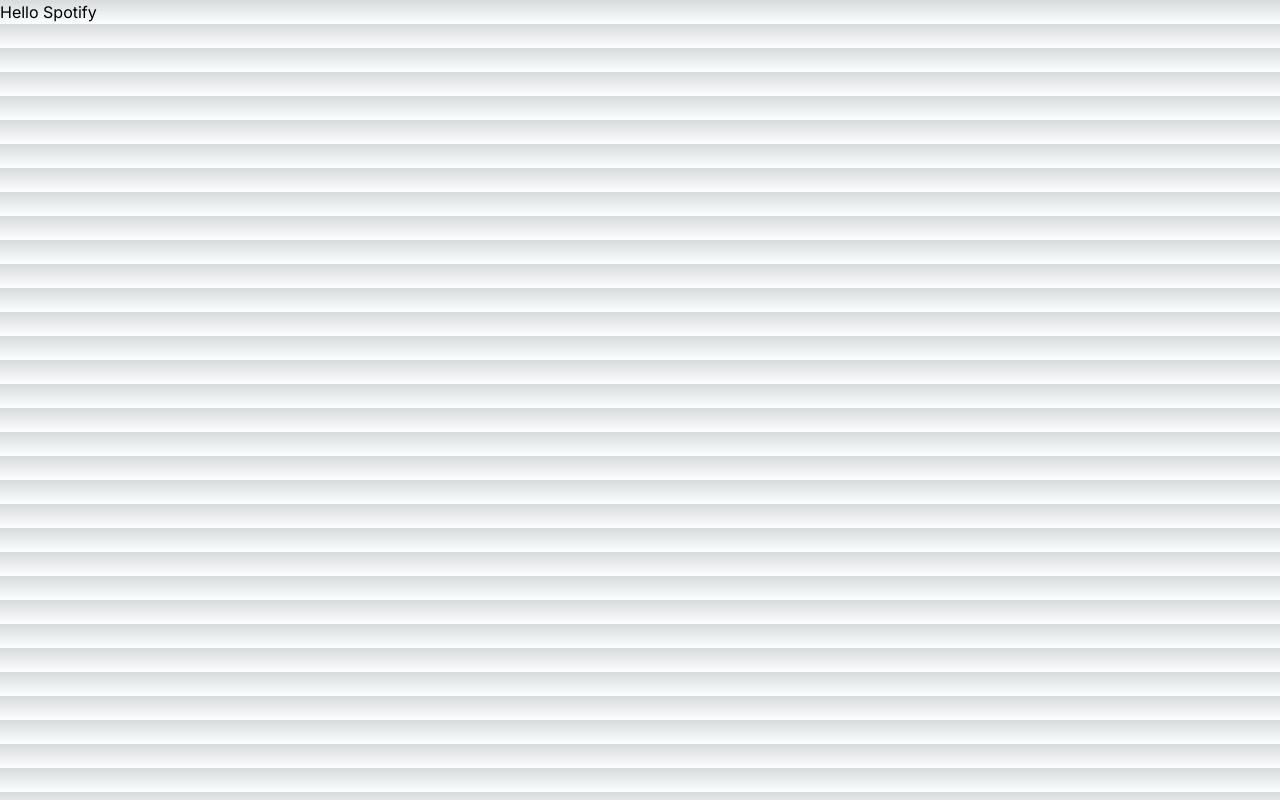
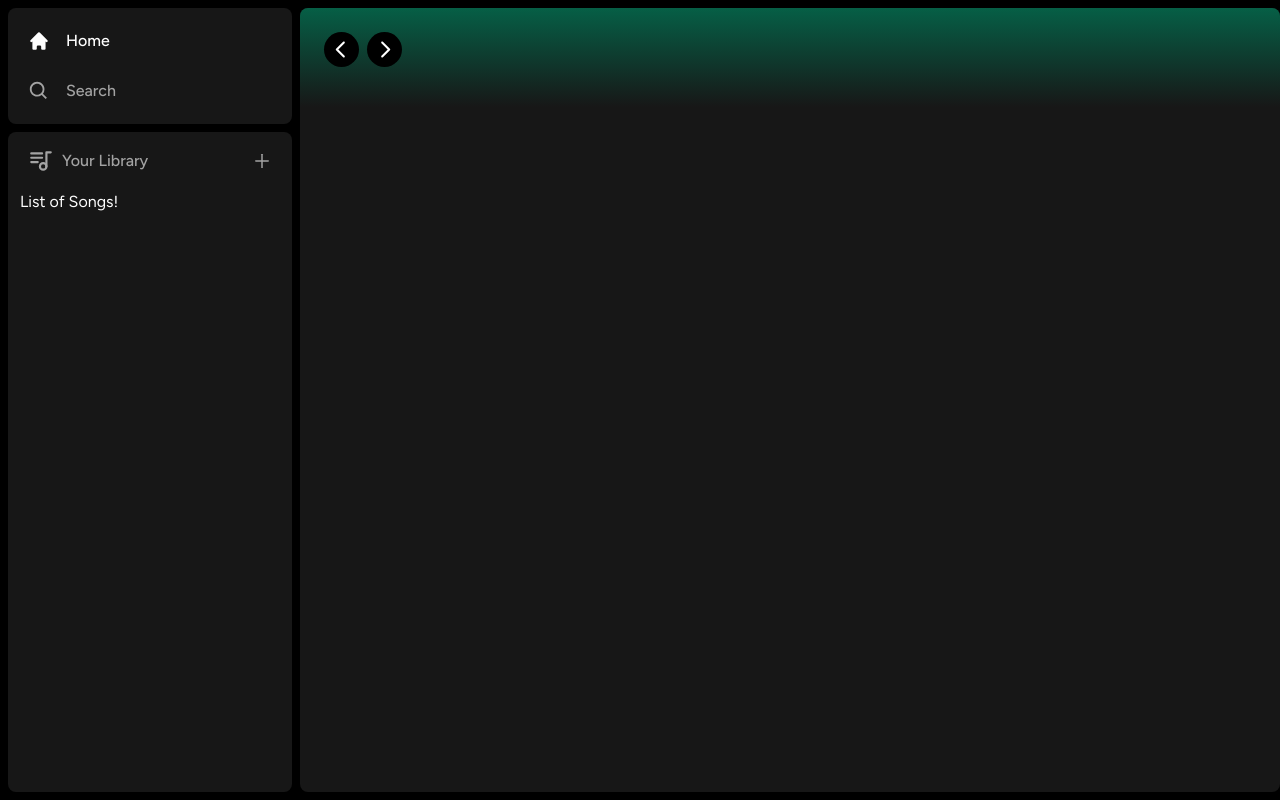
Before and after one commit to BrevenBennett/spotify-clone, a Next.js app: page / in a window 1280 px wide. Built offline with nearby package versions, Linux system fonts and the light colour scheme.

Commit message:
created several components

```diff
--- /dev/null
+++ b/app/(site)/page.tsx
@@ -0,0 +1,11 @@
+import Header from "@/components/Header";
+
+export default function Home() {
+  return (
+    <div className="bg-neutral-900 rounded-lg h-full w-full overflow-hidden overflow-y-auto">
+      <Header>
+        Header
+      </Header>
+    </div>
+  )
+}
--- a/app/globals.css
+++ b/app/globals.css
@@ -2,26 +2,10 @@
 @tailwind components;
 @tailwind utilities;
 
+html,
+body,
 :root {
-  --foreground-rgb: 0, 0, 0;
-  --background-start-rgb: 214, 219, 220;
-  --background-end-rgb: 255, 255, 255;
+  height: 100%;
+  background-color: black;
+  color-scheme: dark;
 }
-
-@media (prefers-color-scheme: dark) {
-  :root {
-    --foreground-rgb: 255, 255, 255;
-    --background-start-rgb: 0, 0, 0;
-    --background-end-rgb: 0, 0, 0;
-  }
-}
-
-body {
-  color: rgb(var(--foreground-rgb));
-  background: linear-gradient(
-      to bottom,
-      transparent,
-      rgb(var(--background-end-rgb))
-    )
-    rgb(var(--background-start-rgb));
-}
--- a/app/layout.tsx
+++ b/app/layout.tsx
@@ -1,12 +1,13 @@
 import type { Metadata } from 'next'
-import { Inter } from 'next/font/google'
+import { Figtree } from 'next/font/google'
 import './globals.css'
+import Sidebar from '@/components/Sidebar'
 
-const inter = Inter({ subsets: ['latin'] })
+const font = Figtree({ subsets: ['latin'] })
 
 export const metadata: Metadata = {
-  title: 'Create Next App',
-  description: 'Generated by create next app',
+  title: 'Spotify Clone',
+  description: 'Listen to music!',
 }
 
 export default function RootLayout({
@@ -16,7 +17,11 @@
 }) {
   return (
     <html lang="en">
-      <body className={inter.className}>{children}</body>
+      <body className={font.className}>
+        <Sidebar>
+          {children}
+        </Sidebar>
+      </body>
     </html>
   )
 }
--- a/app/page.tsx
+++ /dev/null
@@ -1,7 +0,0 @@
-import Image from 'next/image'
-
-export default function Home() {
-  return (
-    <div>Hello Spotify</div>
-  )
-}
--- /dev/null
+++ b/components/Box.tsx
@@ -0,0 +1,26 @@
+import { twMerge } from "tailwind-merge";
+
+interface BoxProps {
+  children: React.ReactNode;
+  className?: string;
+}
+
+const Box: React.FC<BoxProps> = ({ children, className }) => {
+  return (
+    <div
+      className={twMerge(
+        `
+            bg-neutral-900
+            rounded-lg
+            h-fit
+            w-full
+            `,
+        className
+      )}
+    >
+      {children}
+    </div>
+  );
+};
+
+export default Box;
--- /dev/null
+++ b/components/Header.tsx
@@ -0,0 +1,40 @@
+"use client";
+
+import { useRouter } from "next/navigation";
+import { twMerge } from "tailwind-merge";
+import { RxCaretLeft, RxCaretRight } from "react-icons/rx";
+
+interface HeaderProps {
+  children: React.ReactNode;
+  className?: string;
+}
+
+const Header: React.FC<HeaderProps> = ({ children, className }) => {
+  const router = useRouter();
+
+  const handleLogout = () => {
+    // Handle logout in the future
+  };
+
+  return (
+    <div
+      className={twMerge(
+        `h-fit bg-gradient-to-b from-emerald-800 p-6`,
+        className
+      )}
+    >
+      <div className="w-full mb-4 flex items-center justify-between">
+        <div className="hidden md:flex gap-x-2 items-center">
+          <button onClick={() => router.back()} className="rounded-full bg-black flex items-center justify-center hover:opacity-75 transition">
+            <RxCaretLeft className="text-white" size={35} />
+          </button>
+          <button onClick={() => router.forward()} className="rounded-full bg-black flex items-center justify-center hover:opacity-75 transition">
+            <RxCaretRight className="text-white" size={35} />
+          </button>
+        </div>
+      </div>
+    </div>
+  );
+};
+
+export default Header;
--- /dev/null
+++ b/components/Library.tsx
@@ -0,0 +1,31 @@
+"use client";
+
+import { TbPlaylist } from "react-icons/tb";
+import { AiOutlinePlus } from "react-icons/ai";
+
+const Library = () => {
+  const onClick = () => {
+    // Handle upload later
+  };
+
+  return (
+    <div className="flex flex-col">
+      <div className="flex items-center justify-between px-5 pt-4">
+        <div className="inline-flex items-center gap-x-2">
+          <TbPlaylist className="text-neutral-400" size={26} />
+          <p className="text-neutral-400 font-medium text-md">Your Library</p>
+        </div>
+        <AiOutlinePlus
+            onClick={onClick}
+            size={20}
+            className="text-neutral-400 cursor-pointer hover:text-white transition"
+        />
+      </div>
+      <div className="flex flex-col gap-y-2 mt-4 px-3">
+        List of Songs!
+      </div>
+    </div>
+  );
+};
+
+export default Library;
--- /dev/null
+++ b/components/Sidebar.tsx
@@ -0,0 +1,58 @@
+"use client";
+
+import { usePathname } from "next/navigation";
+import { useMemo } from "react";
+import { HiHome } from "react-icons/hi";
+import { BiSearch } from "react-icons/bi";
+
+import Box from "./Box";
+import SidebarItem from "./SidebarItem";
+import Library from "./Library";
+
+interface SidebarProps {
+  children: React.ReactNode;
+}
+
+const Sidebar: React.FC<SidebarProps> = ({ children }) => {
+  const pathname = usePathname();
+
+  const routes = useMemo(
+    () => [
+      {
+        icon: HiHome,
+        label: "Home",
+        active: pathname !== "/search",
+        href: "/",
+      },
+      {
+        icon: BiSearch,
+        label: "Search",
+        active: pathname === "/search",
+        href: "/search",
+      },
+    ],
+    [pathname],
+  );
+
+  return (
+    <div className="flex h-full">
+      <div className="hidden md:flex flex-col gap-y-2 bg-black h-full w-[300px] p-2">
+        <Box>
+          <div className="flex flex-col gap-y-4 px-5 py-4">
+            {routes.map((item) => (
+              <SidebarItem key={item.label} {...item} />
+            ))}
+          </div>
+        </Box>
+        <Box className="overflow-y-auto h-full">
+            <Library />
+        </Box>
+      </div>
+      <main className="h-full flex-1 overflow-y-auto py-2">
+        {children}
+      </main>
+    </div>
+  );
+};
+
+export default Sidebar;
--- /dev/null
+++ b/components/SidebarItem.tsx
@@ -0,0 +1,31 @@
+import Link from "next/link";
+import { IconType } from "react-icons";
+import { twMerge } from "tailwind-merge";
+
+interface SidebarItemProps {
+    icon: IconType;
+    label: string;
+    active?: boolean;
+    href: string;
+}
+
+const SidebarItem: React.FC<SidebarItemProps> = ({
+    icon: Icon,
+    label,
+    active,
+    href
+}) => {
+    return (
+        <Link
+            href={href}
+            className={twMerge(`flex flex-row h-auto items-center w-full gap-x-4 text-md font-medium cursor-pointer hover:text-white transition text-neutral-400 py-1`,
+            active && "text-white"
+            )}
+        >
+            <Icon size={26} />
+            <p className="truncate w-full">{label}</p>
+        </Link>
+    );
+}
+
+export default SidebarItem;
--- a/tailwind.config.ts
+++ b/tailwind.config.ts
@@ -7,13 +7,7 @@
     './app/**/*.{js,ts,jsx,tsx,mdx}',
   ],
   theme: {
-    extend: {
-      backgroundImage: {
-        'gradient-radial': 'radial-gradient(var(--tw-gradient-stops))',
-        'gradient-conic':
-          'conic-gradient(from 180deg at 50% 50%, var(--tw-gradient-stops))',
-      },
-    },
+    extend: {},
   },
   plugins: [],
 }
```
Also changed, not shown: package.json (+6 -4 lines), 1 other file (tests, documents, lock files or other folders).
